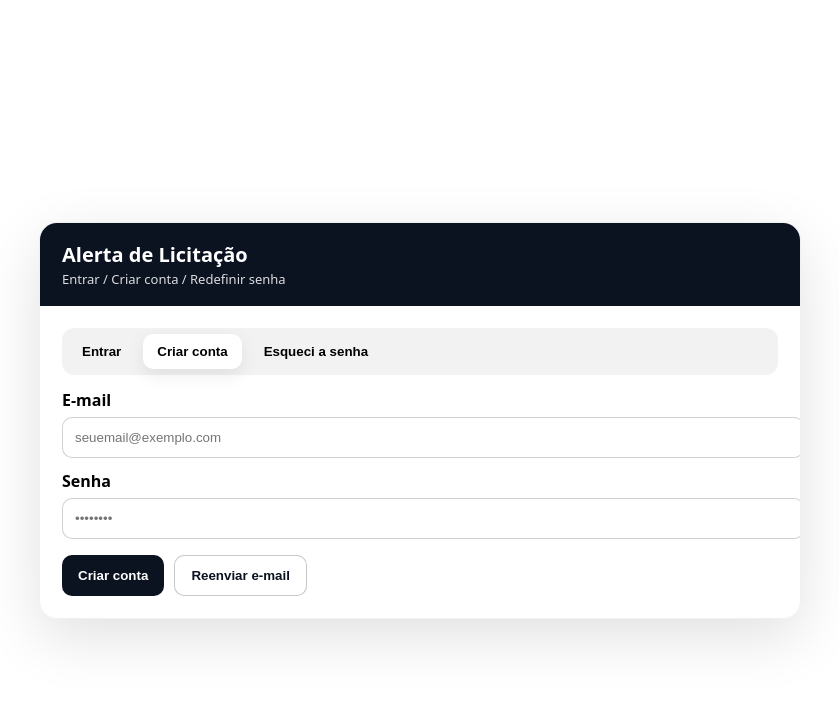
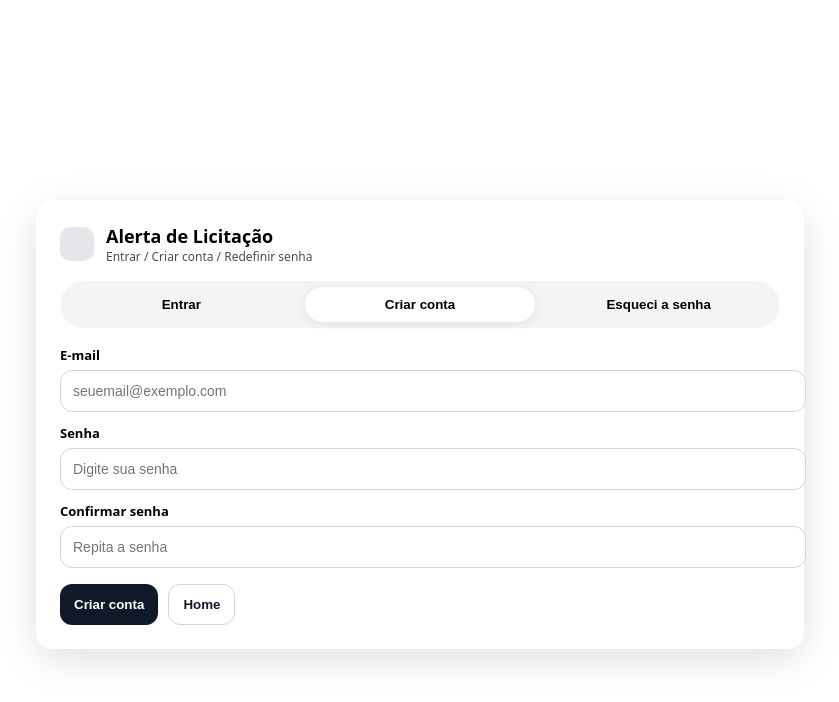
Before and after one commit to cleonenas123-dev/alerta-licitacao-v2, a Next.js app: page /login in a window 1280 px wide. Both pictures are taken after a click on the button "Criar conta". Shown: the top 702 px of the page, without its empty margins (220-1059 px from the left). Built offline with nearby package versions, Linux system fonts and the light colour scheme; no server answers.

Commit message:
Update page.js

```diff
--- a/app/login/page.js
+++ b/app/login/page.js
@@ -1,355 +1,288 @@
 "use client";
 
 import { useEffect, useMemo, useState } from "react";
-import { useRouter } from "next/navigation";
-import { supabase } from "@/lib/supabaseClient";
+import { supabase } from "../../lib/supabaseClient";
 
 export default function LoginPage() {
-  const router = useRouter();
+  const [tab, setTab] = useState("entrar"); // entrar | criar | esqueci
 
-  const [aba, setAba] = useState("entrar"); // entrar | criar | esqueci
-
+  // campos
   const [email, setEmail] = useState("");
   const [senha, setSenha] = useState("");
+  const [senha2, setSenha2] = useState("");
 
-  const [msg, setMsg] = useState("");
-  const [isErro, setIsErro] = useState(false);
+  // mensagens/estado
   const [loading, setLoading] = useState(false);
+  const [msg, setMsg] = useState(null); // {type:'ok'|'err', text:string}
 
-  // cooldown de 60s para "reenviar"
+  // cooldown 60s
   const [cooldown, setCooldown] = useState(0);
-  const podeReenviar = useMemo(() => cooldown <= 0 && !loading, [cooldown, loading]);
+
+  const origin = useMemo(() => {
+    if (typeof window === "undefined") return "";
+    return window.location.origin;
+  }, []);
 
   useEffect(() => {
     if (cooldown <= 0) return;
-    const t = setInterval(() => setCooldown((c) => c - 1), 1000);
+    const t = setInterval(() => setCooldown((s) => Math.max(0, s - 1)), 1000);
     return () => clearInterval(t);
   }, [cooldown]);
 
-  const limparMsg = () => {
-    setMsg("");
-    setIsErro(false);
-  };
+  function startCooldown() {
+    setCooldown(60);
+  }
 
-  const startCooldown60 = () => setCooldown(60);
+  function resetMsgs() {
+    setMsg(null);
+  }
 
-  const entrar = async () => {
-    limparMsg();
+  async function onEntrar(e) {
+    e.preventDefault();
+    resetMsgs();
+    setLoading(true);
+    try {
+      const { error } = await supabase.auth.signInWithPassword({
+        email,
+        password: senha,
+      });
+      if (error) throw error;
 
-    if (!email || !senha) {
-      setIsErro(true);
-      setMsg("Erro: preencha e-mail e senha.");
+      setMsg({ type: "ok", text: "Login realizado com sucesso!" });
+      // redireciona para alertas
+      window.location.href = "/alertas";
+    } catch (err) {
+      setMsg({ type: "err", text: err?.message || "Erro ao entrar." });
+    } finally {
+      setLoading(false);
+    }
+  }
+
+  async function onCriarConta(e) {
+    e.preventDefault();
+    resetMsgs();
+
+    if (senha.length < 6) {
+      setMsg({ type: "err", text: "A senha precisa ter pelo menos 6 caracteres." });
+      return;
+    }
+    if (senha !== senha2) {
+      setMsg({ type: "err", text: "As senhas não conferem." });
       return;
     }
 
     setLoading(true);
-    const { error } = await supabase.auth.signInWithPassword({ email, password: senha });
-
-    if (error) {
-      setIsErro(true);
-      setMsg("Erro: e-mail ou senha inválidos.");
-      setLoading(false);
-      return;
-    }
-
-    setIsErro(false);
-    setMsg("Pronto! Login realizado.");
-    setLoading(false);
-
-    router.push("/alertas");
-  };
-
-  const criarConta = async () => {
-    limparMsg();
-
-    if (!email || !senha) {
-      setIsErro(true);
-      setMsg("Erro: preencha e-mail e senha.");
-      return;
-    }
-
-    if (senha.length < 6) {
-      setIsErro(true);
-      setMsg("Erro: a senha deve ter no mínimo 6 caracteres.");
-      return;
-    }
-
-    setLoading(true);
-
-    // IMPORTANTE: redirectTo garante que o e-mail de confirmação vai para /confirm
+    try {
       const { error } = await supabase.auth.signUp({
         email,
         password: senha,
         options: {
-        emailRedirectTo: `${window.location.origin}/confirm`,
+          // página de confirmação do seu app (você já tem /confirm)
+          emailRedirectTo: `${origin}/confirm`,
         },
       });
+      if (error) throw error;
 
-    if (error) {
-      setIsErro(true);
-      setMsg("Erro: não foi possível criar a conta. Tente novamente.");
-      setLoading(false);
-      return;
-    }
-
-    setIsErro(false);
-    setMsg("Pronto! Se o e-mail existir, enviamos a confirmação (verifique SPAM).");
-    setLoading(false);
-
-    startCooldown60();
-  };
-
-  const esqueciSenha = async () => {
-    limparMsg();
-
-    if (!email) {
-      setIsErro(true);
-      setMsg("Erro: informe seu e-mail.");
-      return;
-    }
-
-    setLoading(true);
-
-    // redirectTo manda o usuário cair em /reset-senha quando clicar no e-mail
-    const { error } = await supabase.auth.resetPasswordForEmail(email, {
-      redirectTo: `${window.location.origin}/reset-senha`,
+      setMsg({
+        type: "ok",
+        text: "Conta criada! Se necessário, confirme seu e-mail para finalizar o acesso.",
       });
 
-    if (error) {
-      setIsErro(true);
-      setMsg("Erro: não foi possível enviar o link. Tente novamente.");
-      setLoading(false);
-      return;
-    }
-
-    setIsErro(false);
-    setMsg("Pronto! Se o e-mail existir, enviamos um link para redefinir sua senha (verifique SPAM).");
-    setLoading(false);
-
-    startCooldown60();
-  };
-
-  // Reenviar (serve para a aba "esqueci" e para a aba "criar" também)
-  const reenviar = async () => {
-    limparMsg();
-
-    if (!email) {
-      setIsErro(true);
-      setMsg("Erro: informe seu e-mail.");
-      return;
-    }
-
-    setLoading(true);
-
-    try {
-      if (aba === "esqueci") {
-        const { error } = await supabase.auth.resetPasswordForEmail(email, {
-          redirectTo: `${window.location.origin}/reset-senha`,
-        });
-        if (error) throw error;
-        setIsErro(false);
-        setMsg("Pronto! Reenviamos o link de redefinição (verifique SPAM).");
-      } else if (aba === "criar") {
-        // Reenvio de confirmação de e-mail (signup)
-        const { error } = await supabase.auth.resend({
-          type: "signup",
-          email,
-          options: { emailRedirectTo: `${window.location.origin}/confirm` },
-        });
-        if (error) throw error;
-        setIsErro(false);
-        setMsg("Pronto! Reenviamos o e-mail de confirmação (verifique SPAM).");
-      } else {
-        setIsErro(true);
-        setMsg("Erro: o reenviar só funciona em 'Criar conta' ou 'Esqueci a senha'.");
-      }
-
-      startCooldown60();
-    } catch (e) {
-      setIsErro(true);
-      setMsg("Erro: não foi possível reenviar agora. Tente novamente.");
+      // cooldown para evitar spam no “reenviar”
+      startCooldown();
+    } catch (err) {
+      setMsg({ type: "err", text: err?.message || "Erro ao criar conta." });
     } finally {
       setLoading(false);
     }
-  };
+  }
 
+  async function enviarResetSenha() {
+    resetMsgs();
+    setLoading(true);
+    try {
+      const { error } = await supabase.auth.resetPasswordForEmail(email, {
+        redirectTo: `${origin}/reset-senha`,
+      });
+      if (error) throw error;
+
+      setMsg({
+        type: "ok",
+        text: "Pronto! Se o e-mail existir, enviamos um link para redefinir sua senha (verifique SPAM).",
+      });
+
+      startCooldown();
+    } catch (err) {
+      setMsg({ type: "err", text: err?.message || "Erro ao enviar e-mail de redefinição." });
+    } finally {
+      setLoading(false);
+    }
+  }
+
+  async function onEsqueciSenha(e) {
+    e.preventDefault();
+    await enviarResetSenha();
+  }
+
+  // UI simples (sem depender de libs)
   return (
-    <div style={styles.wrap}>
-      <div style={styles.card}>
-        <div style={styles.header}>
-          <div style={styles.title}>Alerta de Licitação</div>
-          <div style={styles.sub}>Entrar / Criar conta / Redefinir senha</div>
+    <div style={{ minHeight: "100vh", display: "grid", placeItems: "center", padding: 24 }}>
+      <div style={{ width: "min(720px, 100%)", background: "#fff", borderRadius: 16, boxShadow: "0 10px 40px rgba(0,0,0,.12)", padding: 24 }}>
+        <div style={{ display: "flex", gap: 12, alignItems: "center", marginBottom: 16 }}>
+          <div style={{ width: 34, height: 34, borderRadius: 10, background: "#E5E7EB" }} />
+          <div>
+            <div style={{ fontSize: 18, fontWeight: 800 }}>Alerta de Licitação</div>
+            <div style={{ fontSize: 12, opacity: 0.7 }}>Entrar / Criar conta / Redefinir senha</div>
+          </div>
         </div>
 
-        <div style={styles.body}>
-          <div style={styles.tabs}>
-            <button
-              onClick={() => (setAba("entrar"), limparMsg())}
-              style={{ ...styles.tab, ...(aba === "entrar" ? styles.tabOn : {}) }}
-            >
-              Entrar
-            </button>
-            <button
-              onClick={() => (setAba("criar"), limparMsg())}
-              style={{ ...styles.tab, ...(aba === "criar" ? styles.tabOn : {}) }}
-            >
-              Criar conta
-            </button>
-            <button
-              onClick={() => (setAba("esqueci"), limparMsg())}
-              style={{ ...styles.tab, ...(aba === "esqueci" ? styles.tabOn : {}) }}
-            >
-              Esqueci a senha
-            </button>
+        <div style={{ display: "flex", gap: 8, background: "#F3F4F6", borderRadius: 999, padding: 6, marginBottom: 18 }}>
+          <button onClick={() => { setTab("entrar"); resetMsgs(); }} style={pill(tab === "entrar")}>Entrar</button>
+          <button onClick={() => { setTab("criar"); resetMsgs(); }} style={pill(tab === "criar")}>Criar conta</button>
+          <button onClick={() => { setTab("esqueci"); resetMsgs(); }} style={pill(tab === "esqueci")}>Esqueci a senha</button>
         </div>
 
-          <label style={styles.label}>E-mail</label>
+        {msg && (
+          <div style={{
+            marginBottom: 12,
+            padding: 12,
+            borderRadius: 12,
+            border: "1px solid",
+            borderColor: msg.type === "ok" ? "#86efac" : "#fecaca",
+            background: msg.type === "ok" ? "#ecfdf5" : "#fff1f2",
+            color: msg.type === "ok" ? "#065f46" : "#7f1d1d"
+          }}>
+            {msg.text}
+          </div>
+        )}
+
+        <form onSubmit={tab === "entrar" ? onEntrar : tab === "criar" ? onCriarConta : onEsqueciSenha}>
+          <label style={label}>E-mail</label>
           <input
-            style={styles.input}
-            type="email"
             value={email}
             onChange={(e) => setEmail(e.target.value)}
             placeholder="seuemail@exemplo.com"
+            type="email"
+            required
+            style={input}
           />
 
-          {aba !== "esqueci" && (
+          {tab !== "esqueci" && (
             <>
-              <label style={styles.label}>Senha</label>
+              <label style={label}>Senha</label>
               <input
-                style={styles.input}
-                type="password"
                 value={senha}
                 onChange={(e) => setSenha(e.target.value)}
-                placeholder="••••••••"
+                placeholder="Digite sua senha"
+                type="password"
+                required
+                style={input}
               />
             </>
           )}
 
-          {msg && (
-            <div style={{ ...styles.msg, ...(isErro ? styles.msgErro : styles.msgOk) }}>
-              {msg}
+          {tab === "criar" && (
+            <>
+              <label style={label}>Confirmar senha</label>
+              <input
+                value={senha2}
+                onChange={(e) => setSenha2(e.target.value)}
+                placeholder="Repita a senha"
+                type="password"
+                required
+                style={input}
+              />
+            </>
+          )}
+
+          {tab === "esqueci" && (
+            <div style={{ fontSize: 12, opacity: 0.7, marginTop: 6 }}>
+              Digite seu e-mail e enviaremos um link para redefinir sua senha.
             </div>
           )}
 
-          <div style={styles.row}>
-            {aba === "entrar" && (
-              <button style={styles.btnDark} onClick={entrar} disabled={loading}>
-                Entrar
+          <div style={{ display: "flex", gap: 10, marginTop: 16 }}>
+            {tab === "entrar" && (
+              <button disabled={loading} style={primaryBtn}>
+                {loading ? "Entrando..." : "Entrar"}
               </button>
             )}
 
-            {aba === "criar" && (
+            {tab === "criar" && (
+              <button disabled={loading} style={primaryBtn}>
+                {loading ? "Criando..." : "Criar conta"}
+              </button>
+            )}
+
+            {tab === "esqueci" && (
               <>
-                <button style={styles.btnDark} onClick={criarConta} disabled={loading}>
-                  Criar conta
+                <button disabled={loading} style={primaryBtn}>
+                  {loading ? "Enviando..." : "Enviar link"}
                 </button>
 
                 <button
-                  style={{ ...styles.btnOutline, ...(podeReenviar ? {} : styles.btnDisabled) }}
-                  onClick={reenviar}
-                  disabled={!podeReenviar}
+                  type="button"
+                  disabled={loading || cooldown > 0}
+                  onClick={enviarResetSenha}
+                  style={{
+                    ...secondaryBtn,
+                    opacity: cooldown > 0 ? 0.6 : 1,
+                    cursor: cooldown > 0 ? "not-allowed" : "pointer",
+                  }}
+                  title={cooldown > 0 ? `Aguarde ${cooldown}s para reenviar` : "Reenviar e-mail"}
                 >
                   {cooldown > 0 ? `Reenviar em ${cooldown}s` : "Reenviar e-mail"}
                 </button>
               </>
             )}
 
-            {aba === "esqueci" && (
-              <>
-                <button style={styles.btnDark} onClick={esqueciSenha} disabled={loading}>
-                  Enviar link
-                </button>
-
-                <button
-                  style={{ ...styles.btnOutline, ...(podeReenviar ? {} : styles.btnDisabled) }}
-                  onClick={reenviar}
-                  disabled={!podeReenviar}
-                >
-                  {cooldown > 0 ? `Reenviar em ${cooldown}s` : "Reenviar link"}
-                </button>
-
-                <button style={styles.btnDark} onClick={() => router.push("/")}>
+            <button type="button" onClick={() => (window.location.href = "/")} style={secondaryBtn}>
               Home
             </button>
-              </>
-            )}
           </div>
-        </div>
+        </form>
       </div>
     </div>
   );
 }
 
-const styles = {
-  wrap: {
-    minHeight: "100vh",
-    display: "grid",
-    placeItems: "center",
-    padding: 20,
-    background: "#ffffff",
-  },
-  card: {
-    width: "min(760px, 92vw)",
-    borderRadius: 18,
-    overflow: "hidden",
-    boxShadow: "0 18px 60px rgba(0,0,0,.12)",
-    border: "1px solid rgba(0,0,0,.06)",
-  },
-  header: {
-    background: "#0b1220",
-    color: "#fff",
-    padding: "18px 22px",
-  },
-  title: { fontSize: 20, fontWeight: 800 },
-  sub: { fontSize: 13, opacity: 0.85, marginTop: 2 },
-  body: { padding: 22 },
-  tabs: {
-    display: "flex",
-    gap: 8,
-    background: "rgba(0,0,0,.05)",
-    padding: 6,
-    borderRadius: 12,
-    marginBottom: 14,
-    flexWrap: "wrap",
-  },
-  tab: {
+function pill(active) {
+  return {
+    flex: 1,
     border: "none",
-    padding: "10px 14px",
-    borderRadius: 10,
+    borderRadius: 999,
+    padding: "10px 12px",
+    fontWeight: 700,
     cursor: "pointer",
-    fontWeight: 800,
-    background: "transparent",
-  },
-  tabOn: { background: "#fff", boxShadow: "0 6px 18px rgba(0,0,0,.08)" },
-  label: { display: "block", fontWeight: 800, marginTop: 12, marginBottom: 6 },
-  input: {
+    background: active ? "#fff" : "transparent",
+    boxShadow: active ? "0 2px 10px rgba(0,0,0,.08)" : "none",
+  };
+}
+
+const label = { display: "block", marginTop: 12, marginBottom: 6, fontWeight: 700, fontSize: 13 };
+const input = {
   width: "100%",
   padding: "12px 12px",
-    borderRadius: 10,
-    border: "1px solid rgba(0,0,0,.18)",
+  borderRadius: 12,
+  border: "1px solid #D1D5DB",
   outline: "none",
-  },
-  row: { display: "flex", gap: 10, marginTop: 16, flexWrap: "wrap" },
-  btnDark: {
-    background: "#0b1220",
+  fontSize: 14,
+};
+const primaryBtn = {
+  background: "#111827",
   color: "#fff",
   border: "none",
-    padding: "12px 16px",
-    borderRadius: 10,
-    fontWeight: 900,
+  padding: "12px 14px",
+  borderRadius: 12,
+  fontWeight: 800,
   cursor: "pointer",
-  },
-  btnOutline: {
+};
+const secondaryBtn = {
   background: "#fff",
-    color: "#0b1220",
-    border: "1px solid rgba(0,0,0,.22)",
-    padding: "12px 16px",
-    borderRadius: 10,
-    fontWeight: 900,
+  color: "#111827",
+  border: "1px solid #D1D5DB",
+  padding: "12px 14px",
+  borderRadius: 12,
+  fontWeight: 800,
   cursor: "pointer",
-  },
-  btnDisabled: { opacity: 0.55, cursor: "not-allowed" },
-  msg: { marginTop: 14, padding: 12, borderRadius: 12, fontWeight: 800 },
-  msgOk: { background: "#e7f7ed", border: "1px solid #a6e7bf", color: "#0f5132" },
-  msgErro: { background: "#fdecec", border: "1px solid #f3b4b4", color: "#7a1b1b" },
 };
```
Lines whose indentation alone changed are shown as unchanged.
